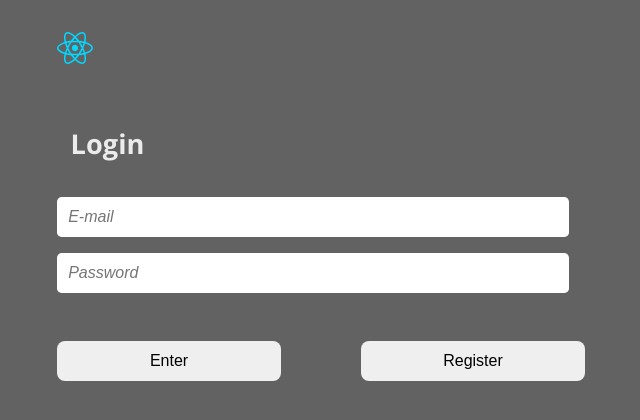
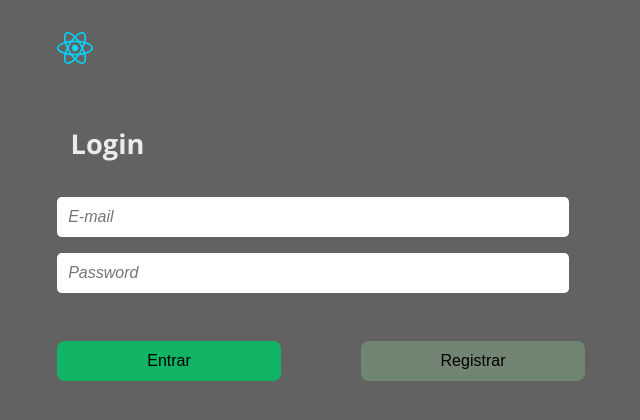
Before and after one commit to cristian-eds/infomed-front, a React (Vite) app: page /login in a window 1280 px wide. Shown: the top 420 px of the page, without its empty margins (327-967 px from the left). Built offline with nearby package versions, Linux system fonts and the light colour scheme.

Commit message:
Created custom Button with variants

```diff
--- /dev/null
+++ b/src/components/Button/Button.jsx
@@ -0,0 +1,11 @@
+import React from 'react'
+
+import styles from './Button.module.css'
+
+const Button = ({type, value, variant, onClick}) => {
+  return (
+    <input type={type} value={value} className={`${styles.button_input} ${styles[variant]}`} onClick={onClick && onClick}/>
+  )
+}
+
+export default Button
--- a/src/components/Button/Button.module.css
+++ b/src/components/Button/Button.module.css
@@ -16,7 +16,7 @@
     justify-content: center;
 }
 
-.button_group input {
+.button_input {
     width: 14em;
     height: 2.5em;
     border-radius: .5em;
@@ -28,7 +28,9 @@
     background-color: rgb(17, 180, 101);
 }
 
-
+.button_cancel {
+    background-color: rgb(114, 132, 114);
+}
 
 .button_back {
     background-color: #3cbc46;
--- a/src/components/Modal/Modal.module.css
+++ b/src/components/Modal/Modal.module.css
@@ -6,5 +6,5 @@
     width: 100%;
     height: 100%;
     overflow: auto;
-    background-color: rgba(0, 0, 0, 0.4);
+    background-color: rgba(0, 0, 0, 0.576);
 }
--- a/src/components/Modal/ModalAddMedicine.jsx
+++ b/src/components/Modal/ModalAddMedicine.jsx
@@ -5,6 +5,8 @@ import styles from './ModalAddMedicine.module.css'
 import Modal from './Modal'
 import ArrowLeftButton from '../Button/ArrowLeftButton'
 import ButtonGroup from '../Button/ButtonGroup'
+import ConfirmButton from '../Button/Button'
+import Button from '../Button/Button'
 
 
 const ModalAddMedicine = ({ showModal, setShowModal }) => {
@@ -50,8 +52,8 @@ const ModalAddMedicine = ({ showModal, setShowModal }) => {
                             </div>
 
                             <ButtonGroup>
-                                <input type="submit" value="Cadastrar" />
-                                <input type="button" value="Cancelar" onClick={() => setShowModal(false)}/>
+                                <Button value="Cadastrar" type="submit" variant="button_confirm" />
+                                <Button value="Cancelar" type="button" onClick={()=> setShowModal(false)} variant="button_cancel"/>
                             </ButtonGroup>
                         </form>
                     </div>
--- a/src/pages/Login/Login.jsx
+++ b/src/pages/Login/Login.jsx
@@ -6,6 +6,7 @@ import logo from '../../assets/react.svg'
 import styles from './Login.module.css'
 
 import ButtonGroup from '../../components/Button/ButtonGroup';
+import Button from '../../components/Button/Button';
 
 const Login = ({login}) => {
 
@@ -37,8 +38,8 @@ const Login = ({login}) => {
             {error && <p className={styles.error}>{error}</p>  }
 
             <ButtonGroup>
-              <input type="submit" value="Enter" />
-              <input type="button" value="Register" onClick={() => navigate("/register")}/>
+              <Button type="submit" value="Entrar" variant="button_confirm"/>
+              <Button type="button" value="Registrar" variant="button_cancel" onClick={() => navigate("/register")}/>
             </ButtonGroup>
 
 
--- a/src/pages/Register/Register.jsx
+++ b/src/pages/Register/Register.jsx
@@ -5,6 +5,7 @@ import logo from '../../assets/react.svg'
 
 import styles from '../Login/Login.module.css'
 import ButtonGroup from '../../components/Button/ButtonGroup';
+import Button from '../../components/Button/Button';
 
 
 const Register = () => {
@@ -39,8 +40,8 @@ const Register = () => {
                 {error && <p className={styles.error}>{error}</p>  }
 
                 <ButtonGroup>
-                    <input type="submit" value="Register" />
-                    <input type="button" value="Login" onClick={() => navigate("/login")}/>
+                    <Button type="submit" value="Registrar" variant="button_confirm"/>
+                    <Button type="button" value="Entrar" variant="button_cancel" onClick={() => navigate("/login")}/>
                 </ButtonGroup>
             </form>
         </div>
```
Also changed, not shown: src/components/Button/ConfirmButton.jsx (deleted, +0 -9 lines).
